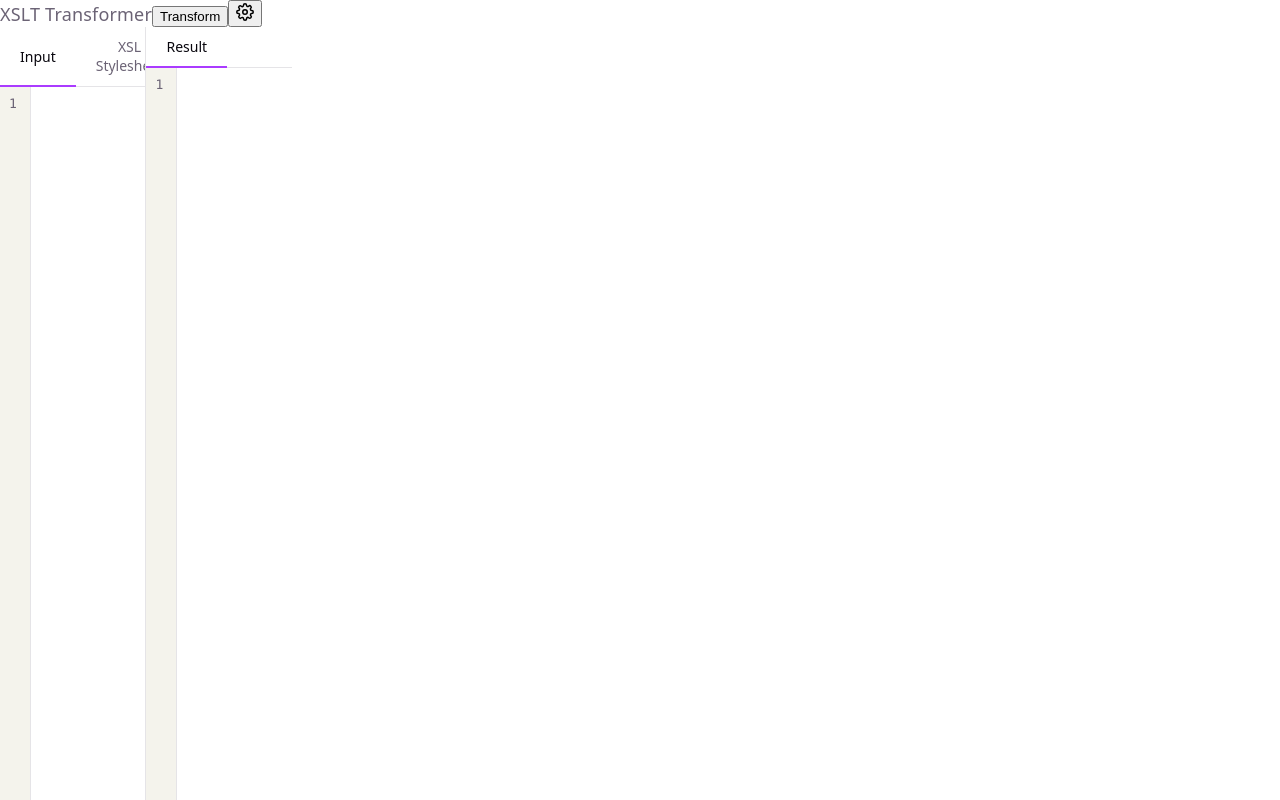
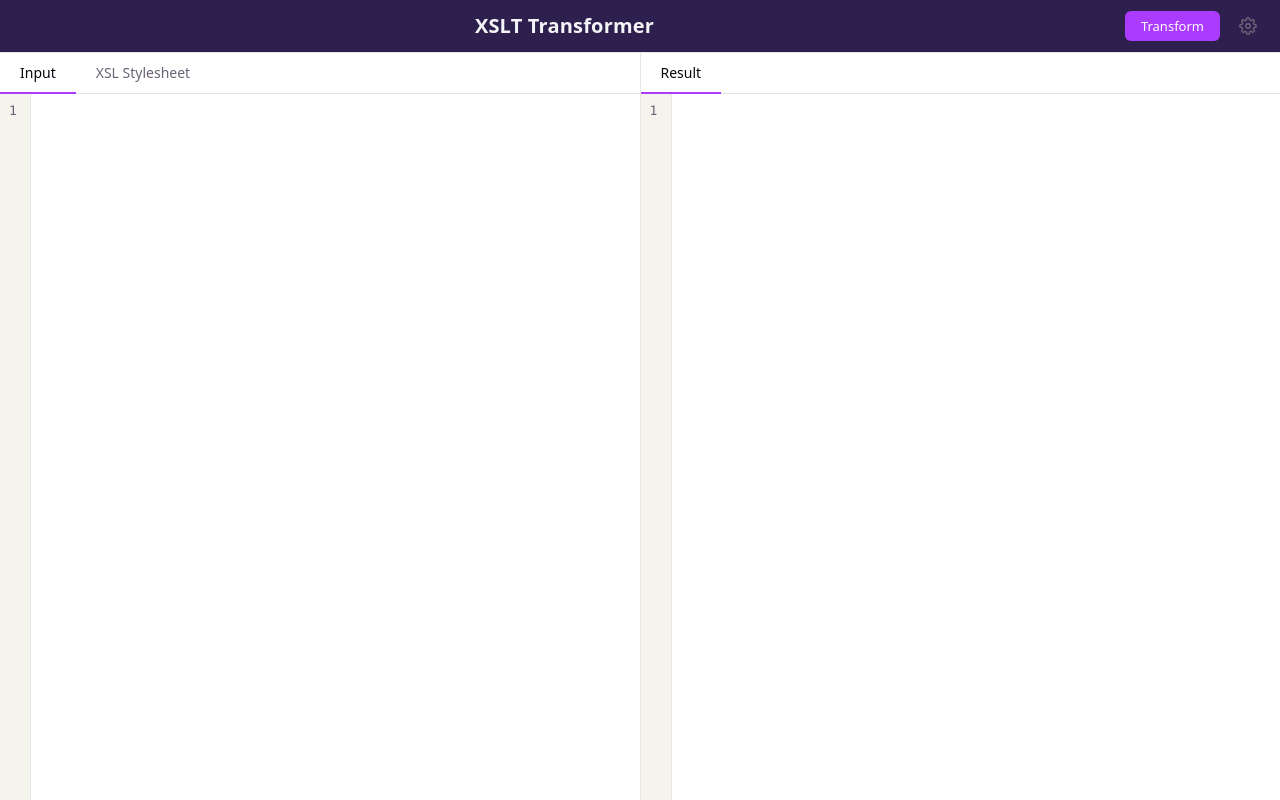
Before and after one commit to tim-riep/xslt-tool, a React (Vite) app in the folder packages/frontend/: page / in a window 1280 px wide. Built offline with nearby package versions, Linux system fonts and the light colour scheme.

Commit message:
Update header styles and layout

```diff
--- a/packages/frontend/src/App.css
+++ b/packages/frontend/src/App.css
@@ -1,7 +1,68 @@
+.app {
+  display: flex;
+  flex-direction: column;
+  height: 100svh;
+  width: 100%;
+  overflow: hidden;
+}
+
+.header {
+  display: flex;
+  align-items: center;
+  gap: 12px;
+  padding: 0 16px;
+  height: 52px;
+  border-bottom: 1px solid var(--border);
+  background: #2d1f4e;
+  flex-shrink: 0;
+}
+
+.header-title {
+  font-size: 20px;
+  font-weight: 600;
+  color: #f3f4f6;
+  flex: 1;
+  text-align: center;
+}
+
+.header-transform {
+  padding: 6px 16px;
+  font-size: 13px;
+  font-family: var(--sans);
+  background: var(--accent);
+  color: #fff;
+  border: none;
+  border-radius: 6px;
+  cursor: pointer;
+  transition: opacity 0.15s;
+}
+
+.header-transform:hover {
+  opacity: 0.85;
+}
+
+.header-settings {
+  display: flex;
+  align-items: center;
+  justify-content: center;
+  width: 32px;
+  height: 32px;
+  background: none;
+  border: none;
+  border-radius: 6px;
+  cursor: pointer;
+  color: var(--text);
+  transition: background 0.15s, color 0.15s;
+}
+
+.header-settings:hover {
+  background: var(--accent-bg);
+  color: var(--text-h);
+}
+
 .layout {
   display: flex;
-  height: 100svh;
-  width: 100%;
+  flex: 1;
   overflow: hidden;
 }
 
```
